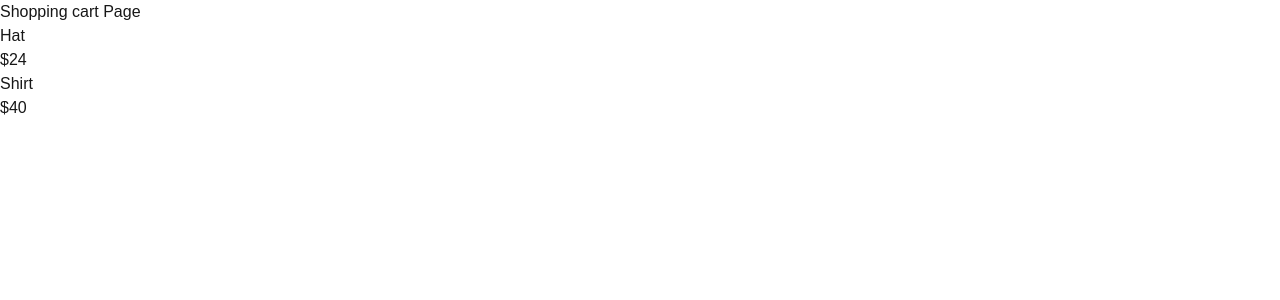
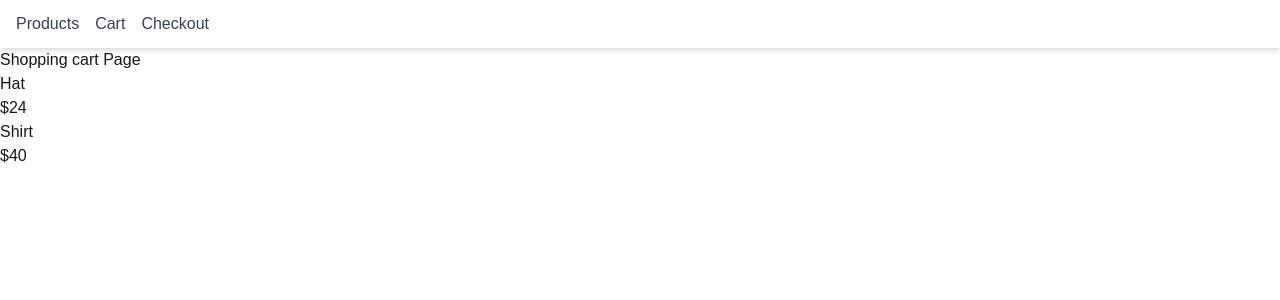
Before and after one commit to DineshJ98/ecommerce, a Next.js app: page /cart in a window 1280 px wide. Shown: the top 300 px of the page. Built offline with nearby package versions, Linux system fonts and the light colour scheme.

Commit message:
Created and add a custom Navbar

```diff
--- /dev/null
+++ b/app/NavBar.tsx
@@ -0,0 +1,21 @@
+import Link from "next/link";
+
+export default function NavBar(){
+    return(
+        <nav className="bg-white shadow-md">
+            <div className="container mx-auto px-4 py-3 flex justify-between items-center">
+                <ul className="flex space-x-4">
+                        <li>
+                            <Link href={"/products"} className="text-gray-700 hover:text-black">Products</Link>
+                        </li>
+                        <li>
+                            <Link href={"/cart"} className="text-gray-700 hover:text-black">Cart</Link>
+                        </li>
+                        <li>
+                            <Link href={"/checkout"} className="text-gray-700 hover:text-black">Checkout</Link>
+                        </li>
+                </ul>
+            </div>
+        </nav>
+    )
+}
--- a/app/layout.tsx
+++ b/app/layout.tsx
@@ -1,5 +1,6 @@
 import type { Metadata } from "next";
 import "./globals.css";
+import NavBar from "./NavBar";
 
 
 export const metadata: Metadata = {
@@ -15,7 +16,7 @@
   return (
     <html lang="en">
       <body>
-
+        <NavBar />
         {children}
       </body>
     </html>
```
